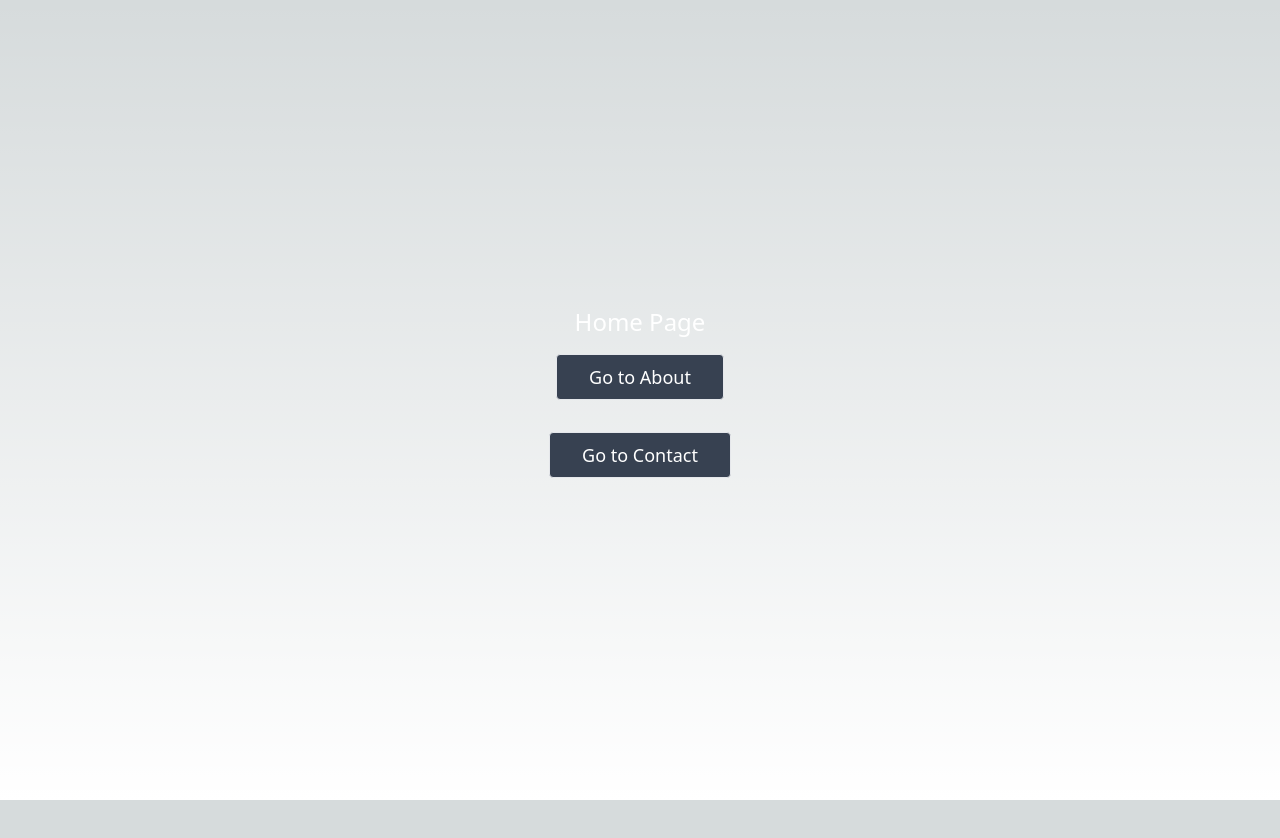
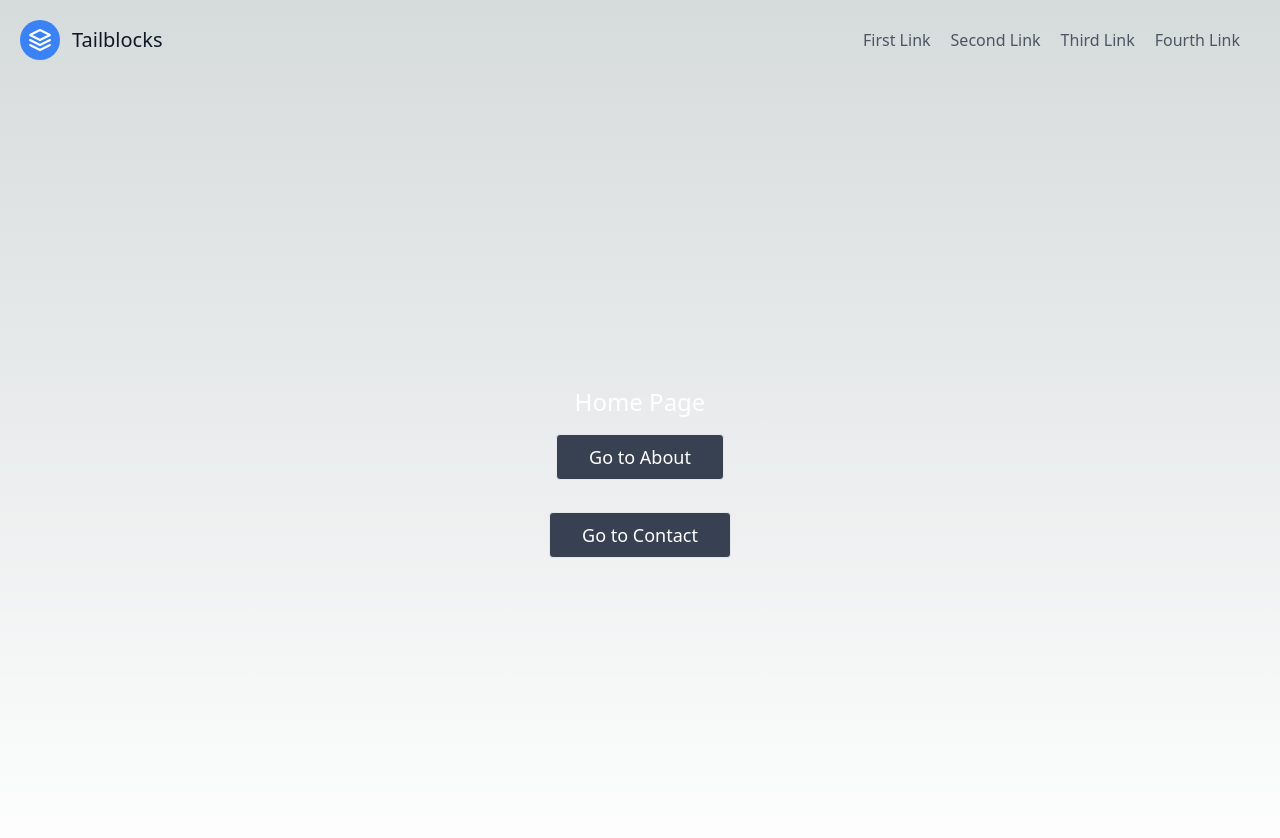
Before and after one commit to wongprom/test-next-13, a Next.js app: page / in a window 1280 px wide. Shown: the top 838 px of the page. Before the commit the page ends 800 px from the top, so only its background shows below. Built offline with nearby package versions, Linux system fonts and the light colour scheme.

Commit message:
Create Navbar and add to RootLayout.

```diff
--- a/app/layout.tsx
+++ b/app/layout.tsx
@@ -1,3 +1,4 @@
+import Navbar from '@/components/Navbar';
 import '../styles/globals.css';
 
 export const metadata = {
@@ -13,6 +14,7 @@ export default function RootLayout({
   return (
     <html lang="en">
       <body>
+        <Navbar />
         <main className="flex min-h-screen justify-center">{children}</main>
       </body>
     </html>
--- /dev/null
+++ b/components/Navbar.tsx
@@ -0,0 +1,24 @@
+import React from 'react'
+
+const Navbar = () => {
+  return (
+    <header className="text-gray-600 body-font">
+      <div className="container mx-auto flex flex-wrap p-5 flex-col md:flex-row items-center">
+        <a className="flex title-font font-medium items-center text-gray-900 mb-4 md:mb-0">
+          <svg xmlns="http://www.w3.org/2000/svg" fill="none" stroke="currentColor" strokeLinecap="round" strokeLinejoin="round" strokeWidth="2" className="w-10 h-10 text-white p-2 bg-blue-500 rounded-full" viewBox="0 0 24 24">
+            <path d="M12 2L2 7l10 5 10-5-10-5zM2 17l10 5 10-5M2 12l10 5 10-5"></path>
+          </svg>
+          <span className="ml-3 text-xl">Tailblocks</span>
+        </a>
+        <nav className="md:ml-auto flex flex-wrap items-center text-base justify-center">
+          <a className="mr-5 hover:text-gray-900">First Link</a>
+          <a className="mr-5 hover:text-gray-900">Second Link</a>
+          <a className="mr-5 hover:text-gray-900">Third Link</a>
+          <a className="mr-5 hover:text-gray-900">Fourth Link</a>
+        </nav>
+      </div>
+    </header>
+  )
+}
+
+export default Navbar
```
